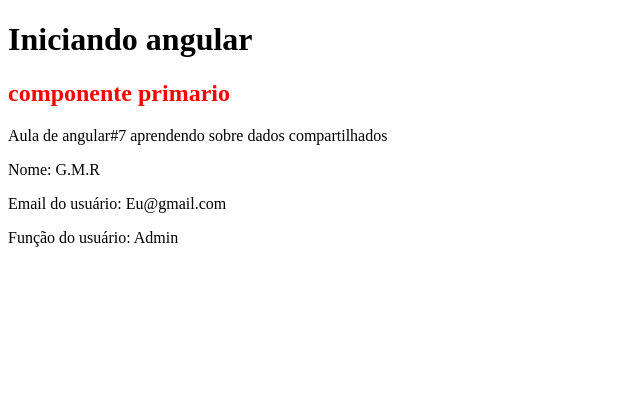
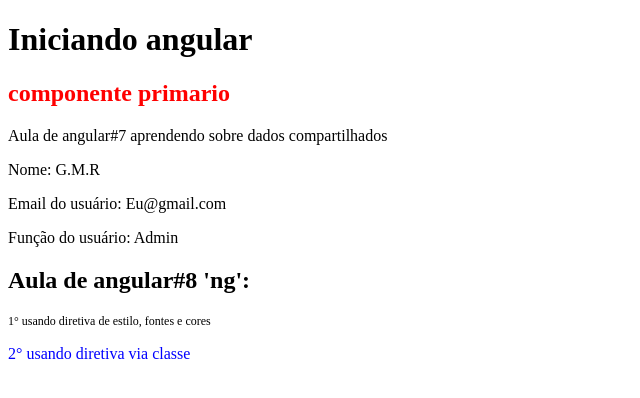
Before and after one commit to Dinos-s/Angular-Curso, an Angular app: page / in a window 1280 px wide. Shown: the top 398 px of the page, without its empty margins (0-640 px from the left). Built offline with nearby package versions, Linux system fonts and the light colour scheme.

Commit message:
diretivas

```diff
--- a/src/app/app.component.html
+++ b/src/app/app.component.html
@@ -1,3 +1,4 @@
 <h1>Iniciando angular</h1>
 <app-first-component></app-first-component>
 <app-parent-data [name]="userName" [userData]="userData"></app-parent-data>
+<app-directives></app-directives>
--- a/src/app/app.module.ts
+++ b/src/app/app.module.ts
@@ -5,12 +5,14 @@ import { AppRoutingModule } from './app-routing.module';
 import { AppComponent } from './app.component';
 import { FirstComponentComponent } from './components/first-component/first-component.component';
 import { ParentDataComponent } from './components/parent-data/parent-data.component';
+import { DirectivesComponent } from './components/directives/directives.component';
 
 @NgModule({
   declarations: [
     AppComponent,
     FirstComponentComponent,
-    ParentDataComponent
+    ParentDataComponent,
+    DirectivesComponent
   ],
   imports: [
     BrowserModule,
--- /dev/null
+++ b/src/app/components/directives/directives.component.css
@@ -0,0 +1,3 @@
+.blue{
+    color: blue;
+}
--- /dev/null
+++ b/src/app/components/directives/directives.component.html
@@ -0,0 +1,5 @@
+<h2>Aula de angular#8 'ng':</h2>
+<p [ngStyle]="{'font-size':'12px'}">1° usando diretiva de estilo, fontes e cores</p> <!-- Modo inline -->
+<p [ngClass]="classes">2° usando diretiva via classe</p> <!-- Modo dinanmico -->
+
+<!-- Diretivas em Angular, são escritas nesse formato: [ng---] sempre dentro da tag desejada, '---' deve ser substituido por qualquer complemento da diretiva -->
--- /dev/null
+++ b/src/app/components/directives/directives.component.ts
@@ -0,0 +1,18 @@
+import { Component, OnInit } from '@angular/core';
+
+@Component({
+  selector: 'app-directives',
+  templateUrl: './directives.component.html',
+  styleUrls: ['./directives.component.css']
+})
+export class DirectivesComponent implements OnInit {
+
+  classes = ['blue'] //variavel sendo chamado no arquivo directives.component.html
+  //classe no estilo de css sendo chamada do arquivo directives.component.css
+
+  constructor() { }
+
+  ngOnInit(): void {
+  }
+
+}
```
Also changed, not shown: 1 other file (tests, documents, lock files or other folders).
